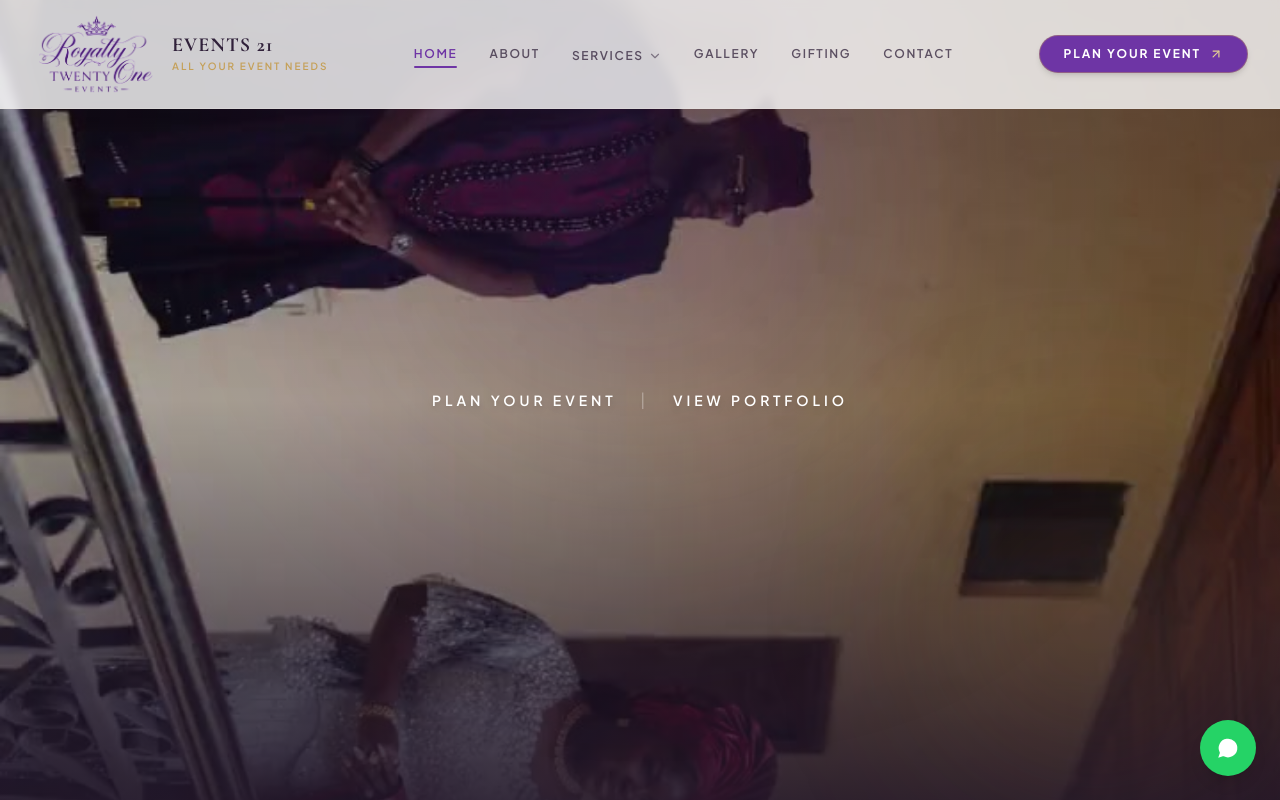
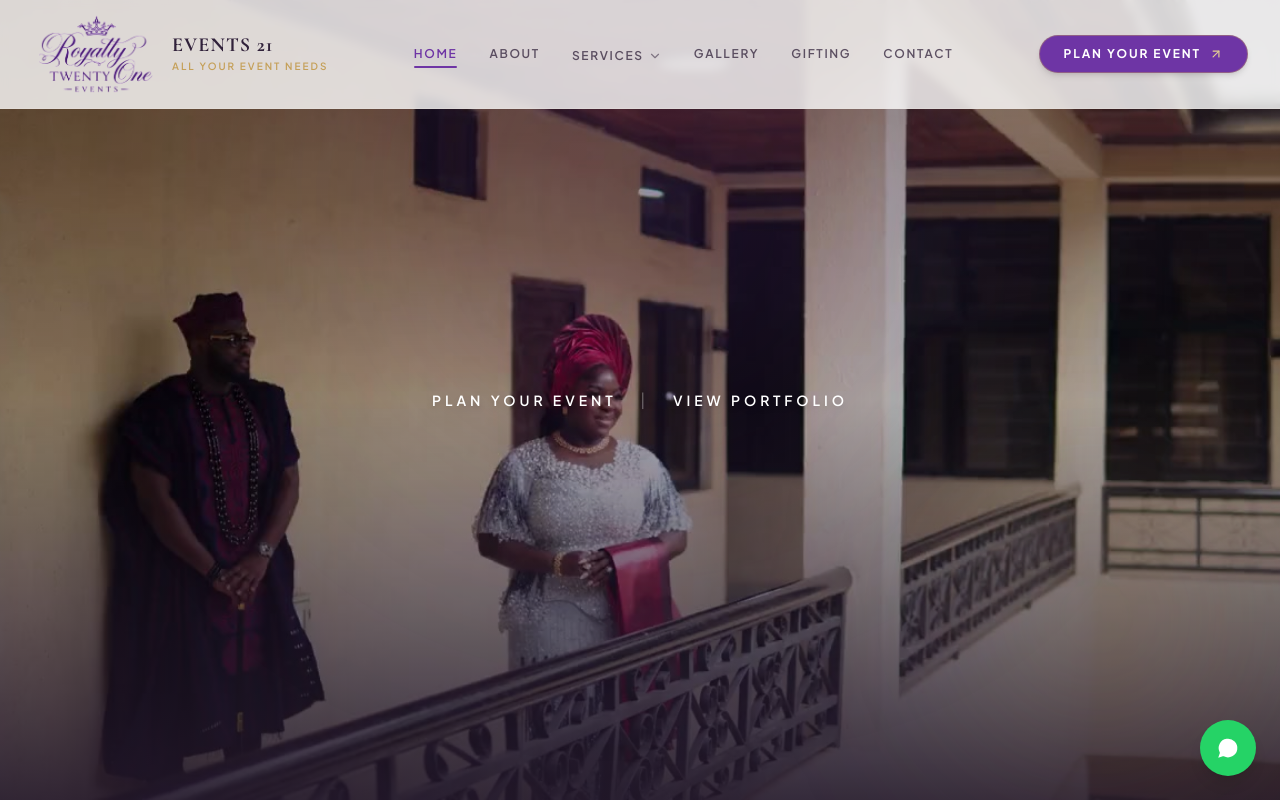
Before and after one commit to Christyomolayo20/events21, a Next.js app: page / in a window 1280 px wide. Shown: the top 800 px of the page. Built offline with nearby package versions, Linux system fonts and the light colour scheme; no server answers; the database is empty.

Commit message:
fix(hero): encode upright 16:9 landscape hero video with CCW rotation and matching poster

```diff
--- a/components/Hero.tsx
+++ b/components/Hero.tsx
@@ -222,7 +222,7 @@ export default function Hero() {
         <img
           src={posterSrc}
           alt="Events 21 Grand Royal Celebration"
-          className={`absolute inset-0 w-full h-full object-cover object-[center_20%] sm:object-[center_22%] lg:object-[center_20%] filter brightness-[0.92] contrast-[1.05] transition-opacity duration-700 ease-out ${
+          className={`absolute inset-0 w-full h-full object-cover object-center filter brightness-[0.92] contrast-[1.05] transition-opacity duration-700 ease-out ${
             isVideoLoaded && !prefersReducedMotion ? "opacity-0 pointer-events-none" : "opacity-100"
           }`}
         />
@@ -238,7 +238,7 @@ export default function Hero() {
             playsInline
             preload="auto"
             poster={posterSrc}
-            className={`absolute inset-0 w-full h-full object-cover object-[center_20%] sm:object-[center_22%] lg:object-[center_20%] filter brightness-[0.92] contrast-[1.05] transition-opacity duration-700 ease-out ${
+            className={`absolute inset-0 w-full h-full object-cover object-center filter brightness-[0.92] contrast-[1.05] transition-opacity duration-700 ease-out ${
               isVideoLoaded ? "opacity-100" : "opacity-0"
             }`}
           >
```
Also changed, not shown: public/images/hero-poster.jpg, 1 other file (tests, documents, lock files or other folders).
